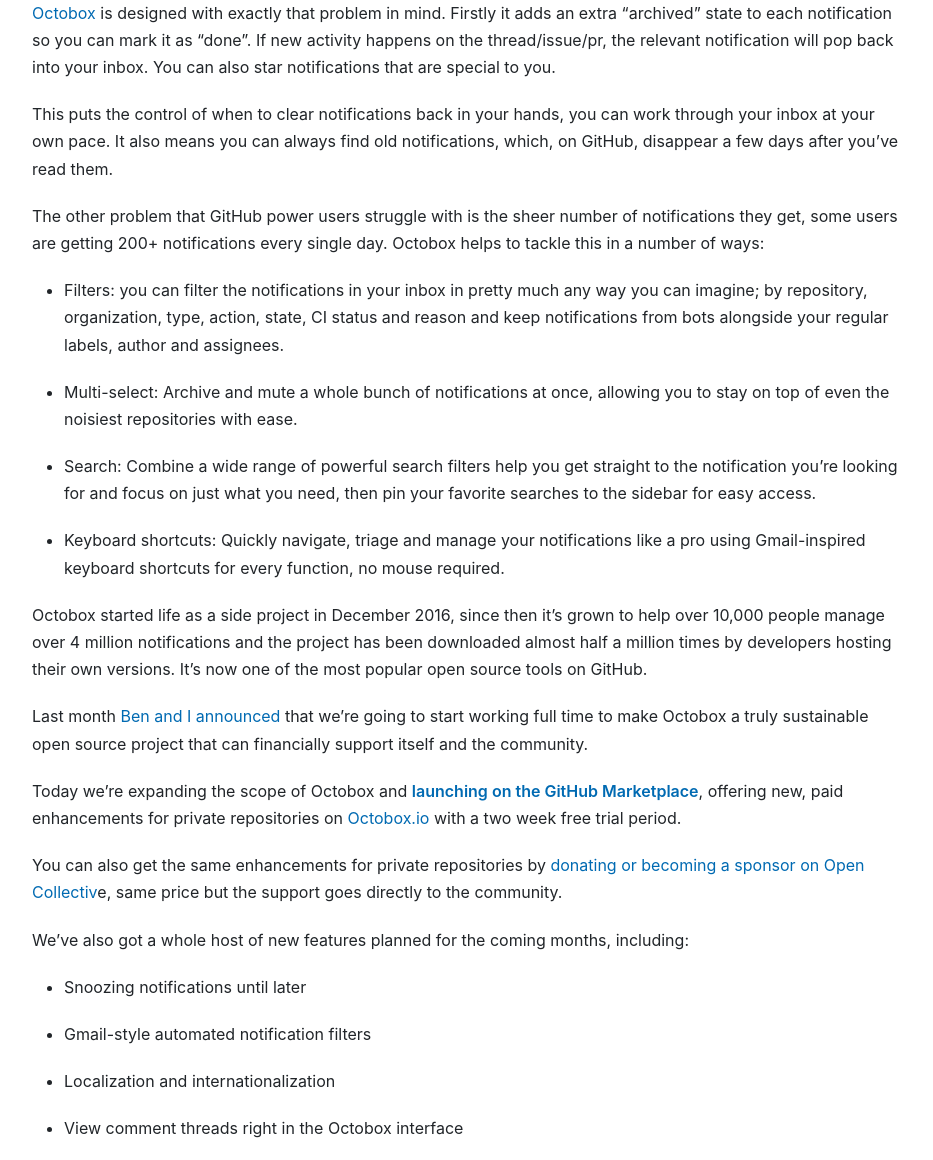
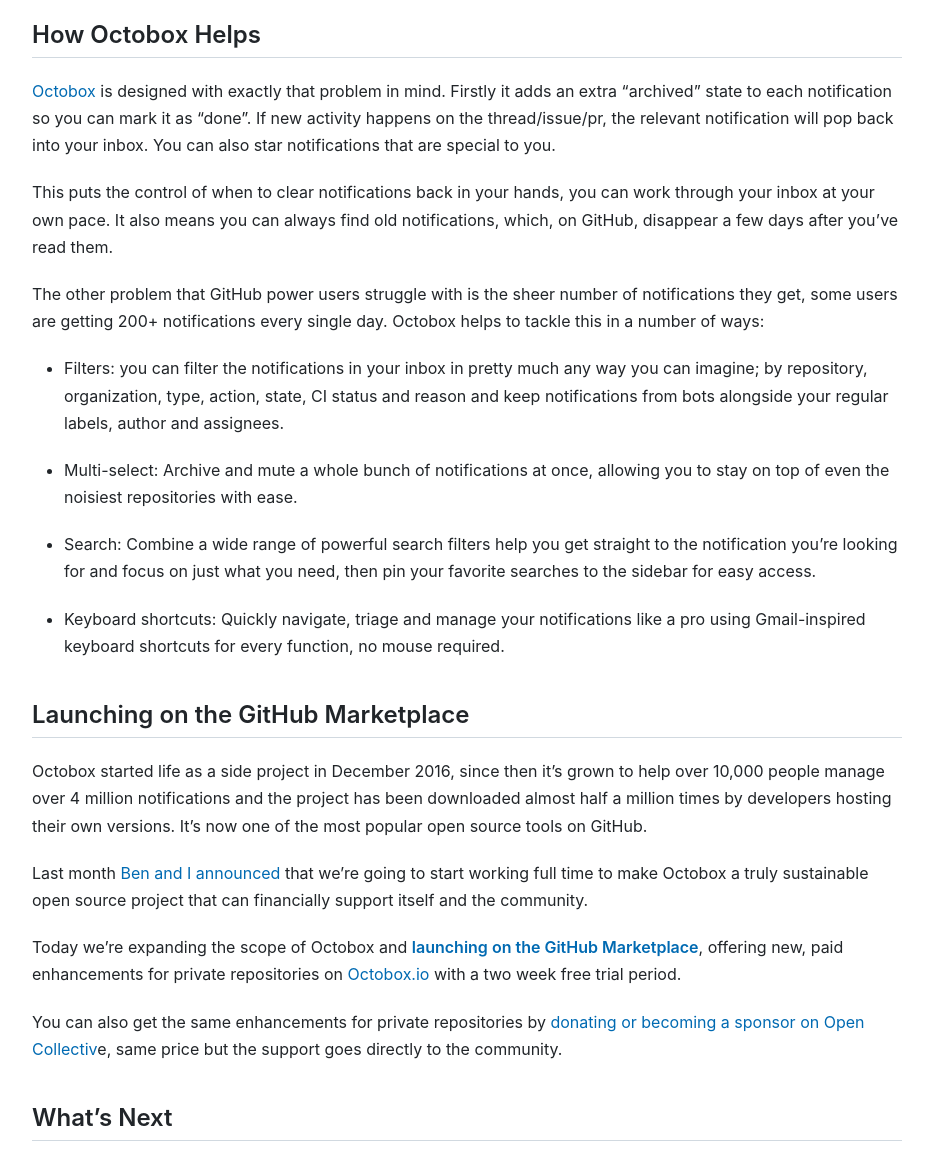
Before and after one commit to andrew/nesbitt.io, a Jekyll site: the page built from _posts/2018-11-25-untangle-your-github-notifications-with-octobox.md, in a window 1280 px wide and 1400 px high, scrolled down 602 px. Shown: the part 240-1400 px from the top of the window, without its empty margins (173-1106 px from the left). Built offline with Jekyll 4.4.1, drawn with Linux system fonts in a browser that asks for light colours.

Commit message:
Add headings to old posts

```diff
--- a/_posts/2018-11-25-untangle-your-github-notifications-with-octobox.md
+++ b/_posts/2018-11-25-untangle-your-github-notifications-with-octobox.md
@@ -14,6 +14,8 @@
 
 ![](https://cdn-images-1.medium.com/max/2800/1*J2VYzaXsvfrGPzjcZVxB0w.png)
 
+## How Octobox Helps
+
 [Octobox](https://octobox.io) is designed with exactly that problem in mind. Firstly it adds an extra “archived” state to each notification so you can mark it as “done”. If new activity happens on the thread/issue/pr, the relevant notification will pop back into your inbox. You can also star notifications that are special to you.
 
 This puts the control of when to clear notifications back in your hands, you can work through your inbox at your own pace. It also means you can always find old notifications, which, on GitHub, disappear a few days after you’ve read them.
@@ -28,15 +30,19 @@
 
 * Keyboard shortcuts: Quickly navigate, triage and manage your notifications like a pro using Gmail-inspired keyboard shortcuts for every function, no mouse required.
 
-Octobox started life as a side project in December 2016, since then it’s grown to help over 10,000 people manage over 4 million notifications and the project has been downloaded almost half a million times by developers hosting their own versions. It’s now one of the most popular open source tools on GitHub.
+## Launching on the GitHub Marketplace
 
-Last month [Ben and I announced](https://medium.com/octobox/goodbye-tidelift-hello-octobox-60c4eafc4507) that we’re going to start working full time to make Octobox a truly sustainable open source project that can financially support itself and the community.
+Octobox started life as a side project in December 2016, since then it's grown to help over 10,000 people manage over 4 million notifications and the project has been downloaded almost half a million times by developers hosting their own versions. It's now one of the most popular open source tools on GitHub.
 
-Today we’re expanding the scope of Octobox and **[launching on the GitHub Marketplace](https://github.com/marketplace/octobox)**, offering new, paid enhancements for private repositories on [Octobox.io](https://octobox.io) with a two week free trial period.
+Last month [Ben and I announced](https://medium.com/octobox/goodbye-tidelift-hello-octobox-60c4eafc4507) that we're going to start working full time to make Octobox a truly sustainable open source project that can financially support itself and the community.
+
+Today we're expanding the scope of Octobox and **[launching on the GitHub Marketplace](https://github.com/marketplace/octobox)**, offering new, paid enhancements for private repositories on [Octobox.io](https://octobox.io) with a two week free trial period.
 
 You can also get the same enhancements for private repositories by [donating or becoming a sponsor on Open Collectiv](https://opencollective.com/octobox#)e, same price but the support goes directly to the community.
 
-We’ve also got a whole host of new features planned for the coming months, including:
+## What's Next
+
+We've also got a whole host of new features planned for the coming months, including:
 
 * Snoozing notifications until later
 
```
Also changed, not shown: _posts/2018-11-29-making-24-pull-requests-more-inclusive-for-2018.md (+11 -5 lines).
